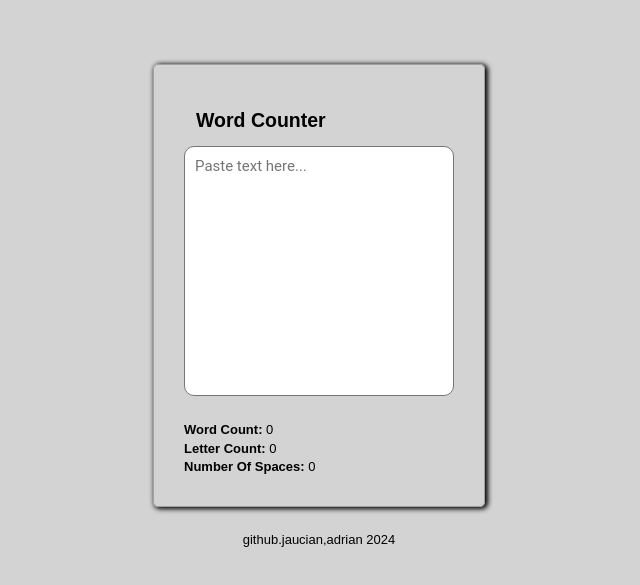
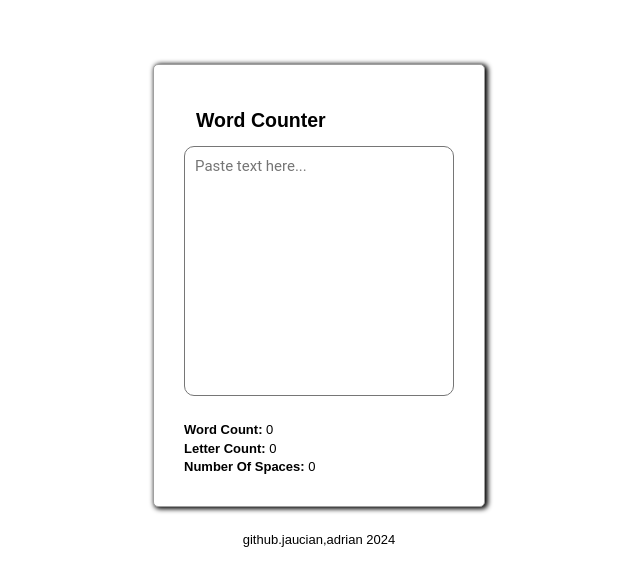
Before and after one commit to jaucianweb/jaucian_web-dev, a plain HTML site: page index.html in a window 1280 px wide. Shown: the part 107-692 px from the top of the page, without its empty margins (321-961 px from the left). Drawn offline with Linux system fonts and the light colour scheme.

Commit message:
Update style.css

```diff
--- a/style.css
+++ b/style.css
@@ -8,7 +8,7 @@ body {
   align-items: center;
   height: 100vh;
   font-size: 13px;
-  background: #d3d3d3;
+  background: f3f3f3;
 }
 
 .container {
@@ -19,6 +19,7 @@ body {
   border-radius: 5px;
   line-height: 1.4;
   box-shadow: 2px 1px 5px 1px;
+  background: #ffff;
 }
 
 .title {
```
